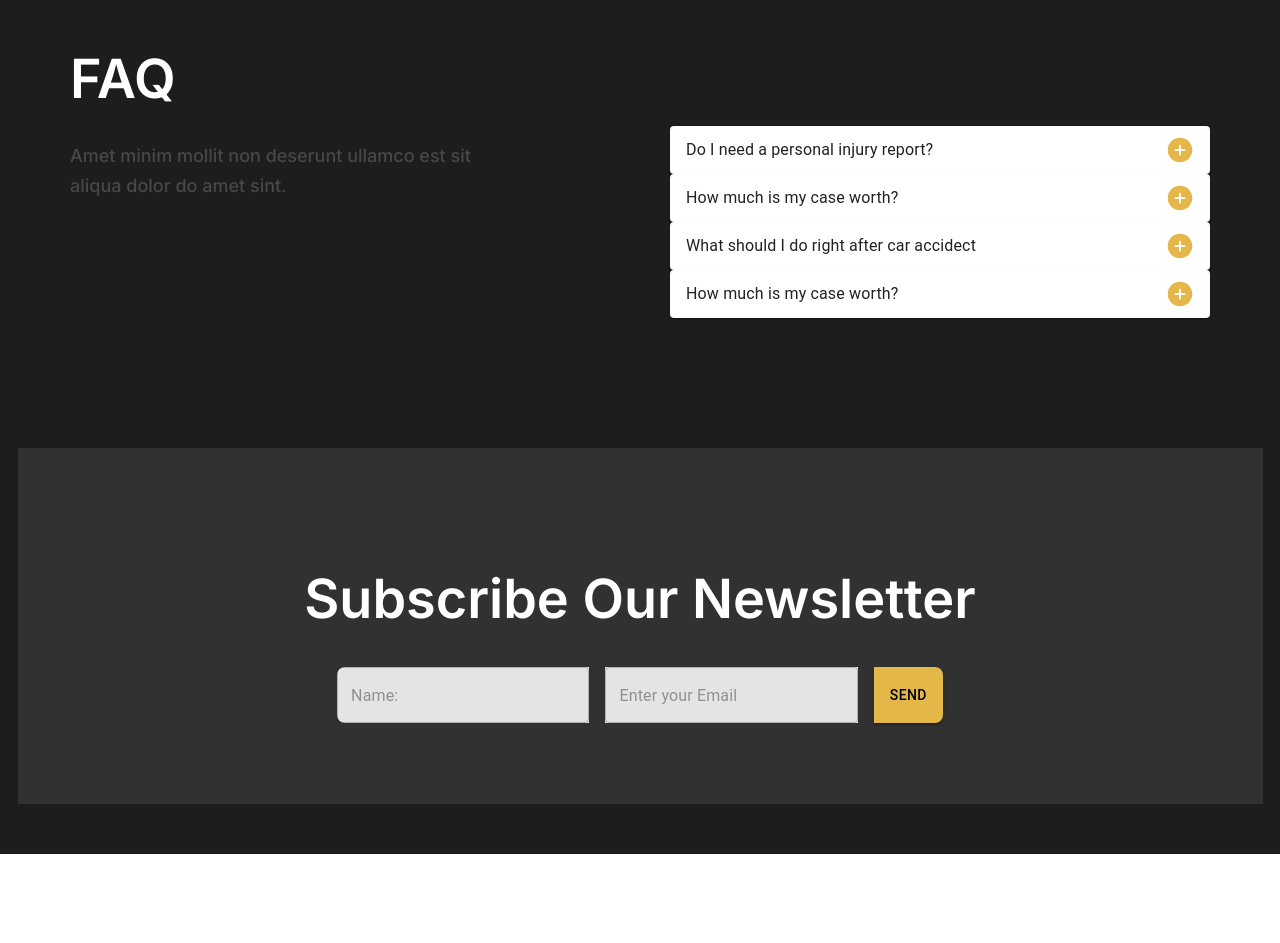
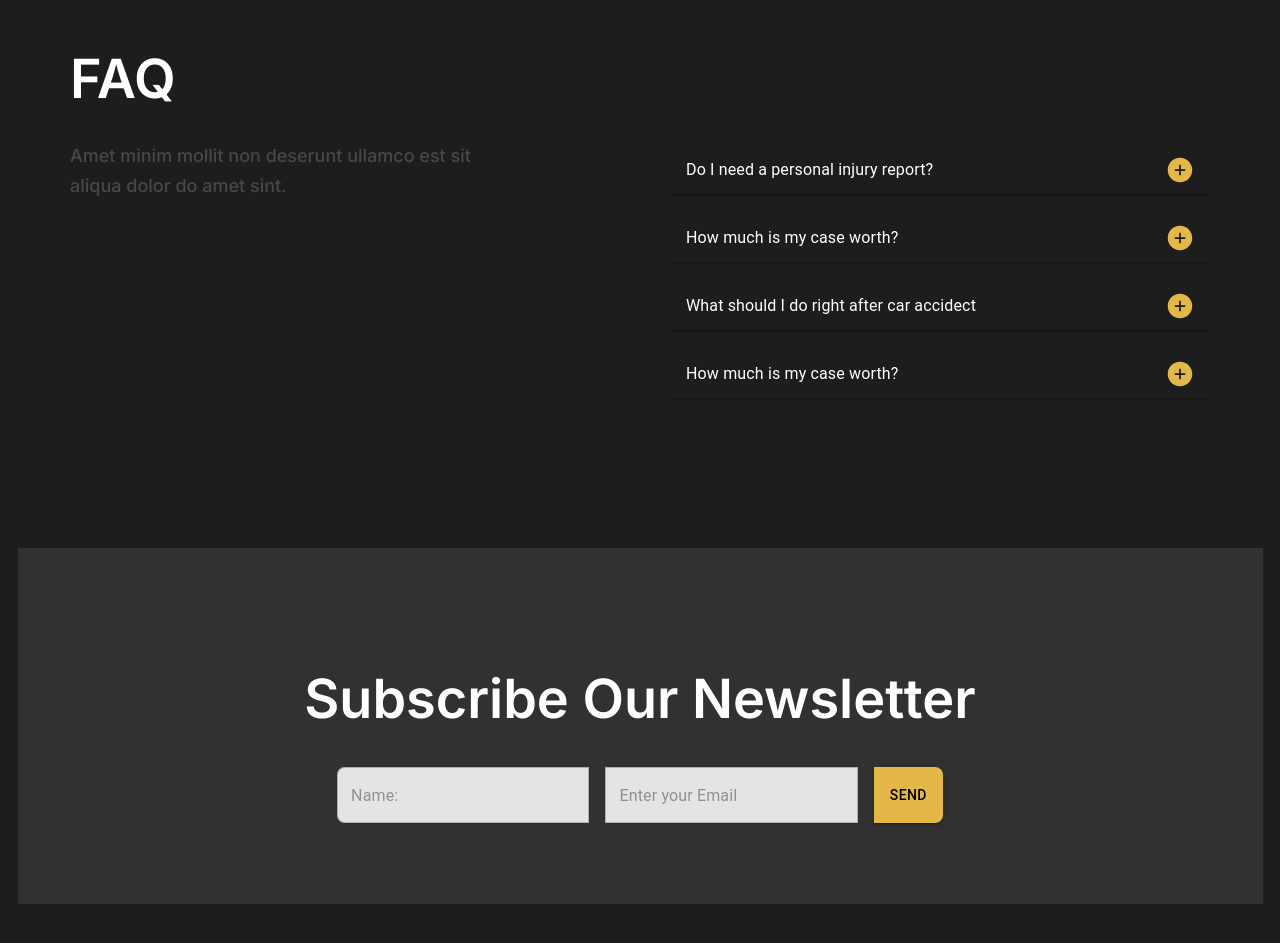
Before and after one commit to azgar0053/lawFirm, a React (Create React App) app: page / in a window 1280 px wide. Shown: the part 4580-5523 px from the top of the page. Before the commit the page ends 5434 px from the top, so only its background shows below. Built offline with nearby package versions, Linux system fonts and the light colour scheme.

Commit message:
updated inline css

```diff
--- a/src/component/Accordion/Accordion.js
+++ b/src/component/Accordion/Accordion.js
@@ -11,16 +11,17 @@ import styles from './Accordion.module.css'
 export default function AccordionComp({question, answer, num}) {
   return (
     <div className={styles.accordionDiv}>
-      <Accordion>
+      <Accordion style={{margin:'20px 0px'}}>
         <AccordionSummary
-          expandIcon={<AiFillPlusCircle />}
+          expandIcon={<AiFillPlusCircle style={{color:'#E3B748',width: '28px', height: '28px'}} />}
           aria-controls={`'panel'${num}'-a-content'`}
           id={`'panel'${num}'-a-content'`}
+          style={{backgroundColor: '#1d1d1d', color:'#fff', fontSize:'24px', fontWeight:'600', lineHeight:'24px', letterSpacing:'0em', textAlign:'left'}}
         >
           <Typography>{question}</Typography>
         </AccordionSummary>
-        <AccordionDetails>
-          <Typography>
+        <AccordionDetails style={{color: '#ffffff30',backgroundColor:'#1d1d1d', fontSize:'18px', fontWeight:'500', lineHeight:'29px', letterSpacing:'0em', textAlign:'left'}}>
+          <Typography style={{color: '#ffffff30'}}>
             {answer}
           </Typography>
         </AccordionDetails>
--- a/src/component/NewsLetter/NewsLetter.js
+++ b/src/component/NewsLetter/NewsLetter.js
@@ -12,13 +12,13 @@ const NewsLetter=()=>{
         <div className={styles.mainDiv}>
             <h1>Subscribe Our Newsletter</h1>
             <Stack spacing={2} direction="row">
-                <FormControl sx={{ width: '25ch' }} className={styles.inputTags} id={styles.input1}>
-                    <OutlinedInput placeholder="Name:" />
+                <FormControl sx={{ width: '25ch' }} className={styles.inputTags} id={styles.input1} style={{ borderRadius: '8px 0px 0px 8px'}}>
+                    <OutlinedInput placeholder="Name:"  style={{border: 'none', borderRadius:'8px 0px 0px 8px'}}/>
                 </FormControl>
                 <FormControl sx={{ width: '25ch' }} className={styles.inputTags}>
-                    <OutlinedInput placeholder="Enter your Email" />
+                    <OutlinedInput placeholder="Enter your Email" style={{border: 'none', borderRadius:'0px'}} />
                 </FormControl>
-                <Button variant="contained" id={styles.btnSend} style={{borderRadius:'0px 8px 8px 0px'}}>SEND</Button>
+                <Button variant="contained" id={styles.btnSend} style={{borderRadius:'0px 8px 8px 0px', backgroundColor: '#E3B748', color: '#000'}}>SEND</Button>
             </Stack>
         </div>
     )
--- a/src/index.css
+++ b/src/index.css
@@ -52,52 +52,57 @@ code {
 
 /********* accordion css ********/
 
-.css-yw020d-MuiAccordionSummary-expandIconWrapper > svg {
+/* .css-yw020d-MuiAccordionSummary-expandIconWrapper > svg {
   width: 28px !important;
   height: 28px !important;
   color:#E3B748;
-}
+} */
 
 .css-yw020d-MuiAccordionSummary-expandIconWrapper.Mui-expanded {
   display: none;
 }
-
-.css-1elwnq4-MuiPaper-root-MuiAccordion-root{
-  background-color: #1d1d1d !important;
+.css-1fx8m19.Mui-expanded{
+  display: none;
 }
 
-.css-sh22l5-MuiButtonBase-root-MuiAccordionSummary-root{
+/* .css-1elwnq4-MuiPaper-root-MuiAccordion-root{
+  background-color: #1d1d1d !important;
+} */
+
+/* .css-sh22l5-MuiButtonBase-root-MuiAccordionSummary-root{
   color: #fff !important;
   font-size: 24px !important;
   font-weight: 600 !important;
   line-height: 24px !important;
   letter-spacing: 0em !important;
   text-align: left !important;
-}
+} */
 
-.css-pwcg7p-MuiCollapse-root {
+
+/* .css-pwcg7p-MuiCollapse-root {
   color: #ffffff30 !important;
   font-size: 18px !important;
   font-weight: 500 !important;
   line-height: 29px !important;
   letter-spacing: 0em !important;
   text-align: left !important;
-}
+} */
 
-.css-o4b71y-MuiAccordionSummary-content {
+
+/* .css-o4b71y-MuiAccordionSummary-content {
   margin: 20px 0px !important;
-}
+} */
 
 /* News Letter compoenent css */
 
-.css-1t8l2tu-MuiInputBase-input-MuiOutlinedInput-input{
+/* .css-1t8l2tu-MuiInputBase-input-MuiOutlinedInput-input{
   border: none !important;
 }
 .css-1d3z3hw-MuiOutlinedInput-notchedOutline{
   border: none !important;
-}
+} */
 
-.css-18mw8gn-MuiFormControl-root:nth-child(1){
+/* .css-18mw8gn-MuiFormControl-root:nth-child(1){
   border-radius: 8px 0px 0px 8px !important;
 }
 
@@ -105,4 +110,4 @@ code {
   border-radius: 0px, 8px, 8px, 0px !important;
   background-color: #E3B748 !important;
   color: #000 !important;
-}
+} */
```
Also changed, not shown: src/component/Footer/Footer.js (added, +10 -0 lines), src/component/Footer/Footer.module.css (added).
